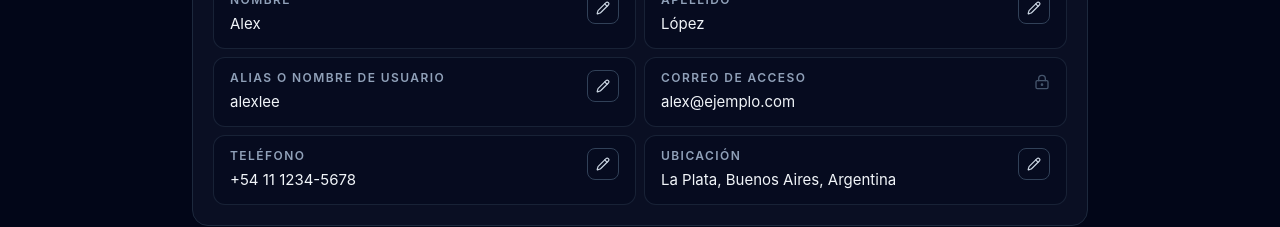
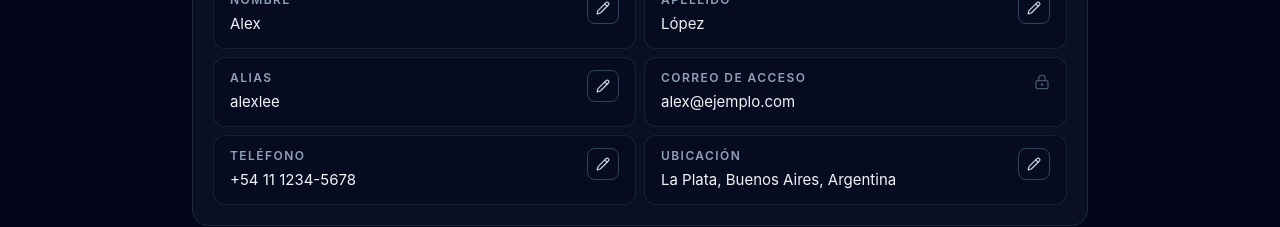
Before and after one commit to aabatedaga04-hue/leer-mas-platforma, a React (Vite) app: page /vista-previa-cu02 in a window 1280 px wide. Shown: the part 355-582 px from the top of the page. Built offline with nearby package versions, Linux system fonts and the light colour scheme; no server answers.

Commit message:
style(cu02): simplificar etiqueta de alias

```diff
--- a/src/features/usuarios/MiPerfil.jsx
+++ b/src/features/usuarios/MiPerfil.jsx
@@ -276,8 +276,8 @@ export default function MiPerfil({ perfilDemostracion = null, onGuardarVistaPrev
         <div className="grid gap-2 min-[520px]:grid-cols-2">
           {campo('nombre', 'Nombre', perfil.nombre, entrada('nombre', 'Nombre', { required: true, maxLength: 100, autoComplete: 'given-name', autoFocus: true }))}
           {campo('apellido', 'Apellido', perfil.apellido, entrada('apellido', 'Apellido', { required: true, maxLength: 100, autoComplete: 'family-name', autoFocus: true }))}
-          {esPersonal && campo('apodo', 'Alias o nombre de usuario', perfil.detalle?.apodo, <>
-            {entrada('apodo', 'Alias o nombre de usuario', { required: true, minLength: 3, maxLength: 50, autoFocus: true })}
+          {esPersonal && campo('apodo', 'Alias', perfil.detalle?.apodo, <>
+            {entrada('apodo', 'Alias', { required: true, minLength: 3, maxLength: 50, autoFocus: true })}
             {estadoAlias && <p role="status" className={`mt-2 text-xs ${estadoAlias === 'disponible' ? 'text-emerald-300' : 'text-red-300'}`}>{estadoAlias === 'disponible' ? '✓ El alias está disponible.' : estadoAlias === 'ocupado' ? 'Ese alias ya está en uso.' : 'No pudimos comprobarlo. Se verificará al guardar.'}</p>}
           </>, { nota: perfilDemostracion ? 'La disponibilidad del alias no se comprueba en la vista previa.' : null })}
           {campo('email', 'Correo de acceso', perfil.email, null, { editable: false, nota: 'El cambio de correo requiere verificación; llegará en otra etapa.' })}
```
